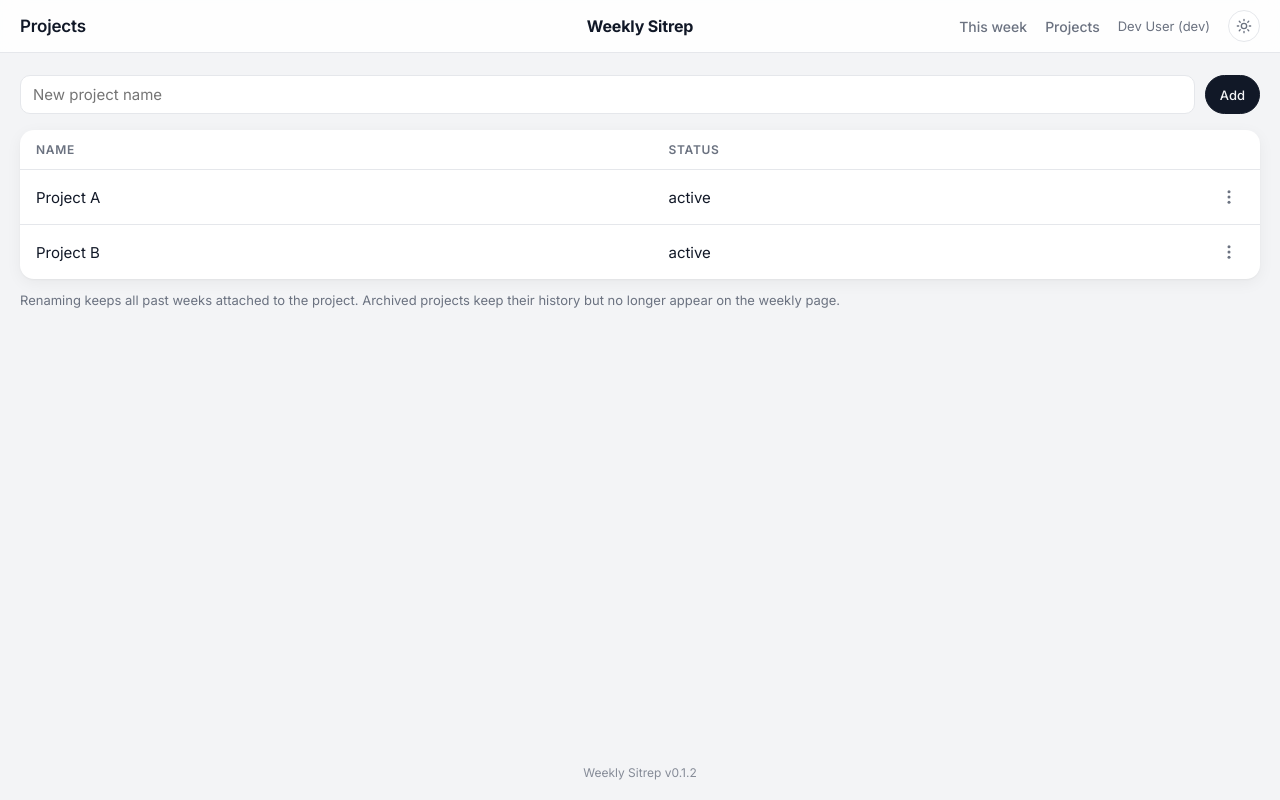
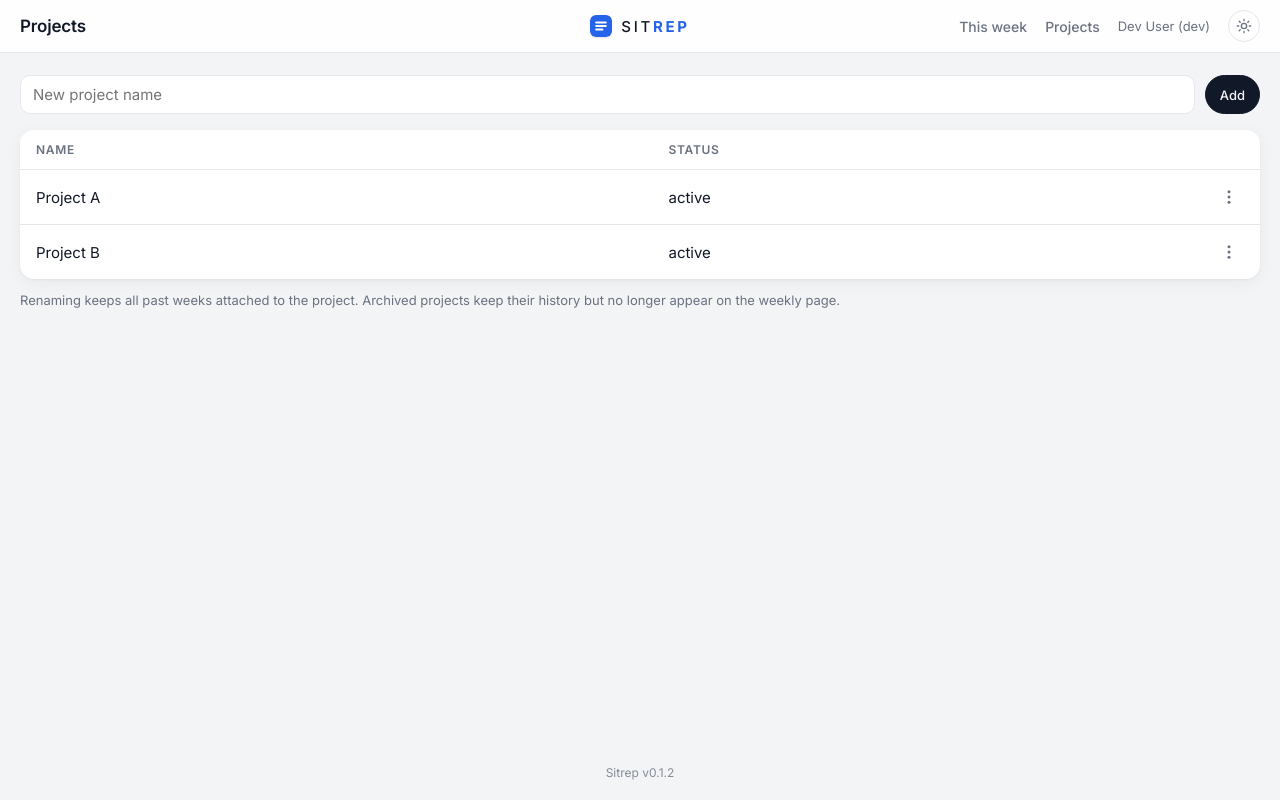
Before and after one commit to franchyze923/weekly-sitrep, a FastAPI app: page /projects in a window 1280 px wide. Run offline with FastAPI, Linux system fonts and the light colour scheme.

Commit message:
feat: rename to Sitrep, add wordmark
Co-Authored-By: Claude Fable 5.1 <noreply@anthropic.com>

```diff
--- a/app/main.py
+++ b/app/main.py
@@ -15,7 +15,7 @@ config.validate()
 db.init_db()
 
 BASE = Path(__file__).parent
-app = FastAPI(title="Weekly Sitrep")
+app = FastAPI(title="Sitrep")
 app.mount("/static", StaticFiles(directory=BASE / "static"), name="static")
 app.include_router(auth.router)
 
--- a/app/templates/base.html
+++ b/app/templates/base.html
@@ -3,7 +3,7 @@
 <head>
   <meta charset="utf-8">
   <meta name="viewport" content="width=device-width, initial-scale=1">
-  <title>{% block title %}Weekly Sitrep{% endblock %}</title>
+  <title>{% block title %}Sitrep{% endblock %}</title>
   <link rel="icon" href="/static/favicon.svg" type="image/svg+xml">
   <link rel="preconnect" href="https://fonts.googleapis.com">
   <link rel="preconnect" href="https://fonts.gstatic.com" crossorigin>
@@ -32,7 +32,10 @@
     a { color:var(--accent); }
 
     header { position:sticky; top:0; z-index:10; display:grid; grid-template-columns:1fr auto 1fr; align-items:center; gap:10px; padding:10px 20px; background:color-mix(in srgb, var(--panel) 85%, transparent); backdrop-filter:blur(10px); border-bottom:1px solid var(--line); }
-    header .brand { font-weight:700; font-size:16px; letter-spacing:-.01em; color:var(--text); text-decoration:none; white-space:nowrap; justify-self:center; }
+    header .brand { display:inline-flex; align-items:center; gap:9px; text-decoration:none; white-space:nowrap; justify-self:center; color:var(--text); }
+    header .brand .mark { width:22px; height:22px; border-radius:6px; box-shadow:0 1px 2px rgba(0,0,0,.12); }
+    header .brand span { font-weight:500; font-size:15px; letter-spacing:.18em; text-transform:uppercase; }
+    header .brand span b { font-weight:800; color:var(--accent); }
     header .left { display:flex; align-items:center; gap:10px; justify-self:start; }
     header .arrow { font-size:20px; line-height:1; text-decoration:none; color:var(--text); width:34px; height:34px; display:grid; place-items:center; border-radius:10px; transition:background .15s; }
     header .arrow:hover { background:var(--line); }
@@ -150,7 +153,10 @@
 <body>
 <header>
   <div class="left">{% block header %}{% endblock %}</div>
-  <a class="brand" href="/">Weekly Sitrep</a>
+  <a class="brand" href="/" aria-label="Sitrep home">
+    <svg class="mark" viewBox="0 0 32 32" aria-hidden="true"><rect width="32" height="32" rx="7" fill="var(--accent)"/><path d="M9 11h14M9 16h14M9 21h9" stroke="#fff" stroke-width="3" stroke-linecap="round"/></svg>
+    <span>SIT<b>REP</b></span>
+  </a>
   <nav>
     <a href="/">This week</a>
     <a href="/projects">Projects</a>
@@ -164,7 +170,7 @@
 <main>
 {% block content %}{% endblock %}
 </main>
-<footer>Weekly Sitrep v{{ app_version }}{% if app_build %} · {{ app_build }}{% endif %}</footer>
+<footer>Sitrep v{{ app_version }}{% if app_build %} · {{ app_build }}{% endif %}</footer>
 <script>
   document.getElementById('theme-toggle').addEventListener('click', () => {
     const root = document.documentElement;
@@ -193,7 +199,7 @@
         const name = card.dataset.project, sum = card.querySelector('.summary');
         return name + '\n' + (sum ? sum.textContent.trim() : '(no report this week)');
       });
-      copyText('Weekly Sitrep — ' + all.dataset.week + '\n\n' + parts.join('\n\n'), all);
+      copyText('Sitrep — ' + all.dataset.week + '\n\n' + parts.join('\n\n'), all);
     }
   });
   // Generate with an empty report: show a hint instead of sending the request.
--- a/app/templates/login.html
+++ b/app/templates/login.html
@@ -1,5 +1,5 @@
 {% extends "base.html" %}
-{% block title %}Sign in · Weekly Sitrep{% endblock %}
+{% block title %}Sign in · Sitrep{% endblock %}
 {% block content %}
 <div class="login card">
   <h1>Sign in</h1>
--- a/app/templates/projects.html
+++ b/app/templates/projects.html
@@ -1,5 +1,5 @@
 {% extends "base.html" %}
-{% block title %}Projects · Weekly Sitrep{% endblock %}
+{% block title %}Projects · Sitrep{% endblock %}
 {% block header %}<span class="week">Projects</span>{% endblock %}
 {% block content %}
 <form class="inline" method="post" action="/projects">
--- a/app/templates/week.html
+++ b/app/templates/week.html
@@ -1,5 +1,5 @@
 {% extends "base.html" %}
-{% block title %}{{ week_label(monday) }} · Weekly Sitrep{% endblock %}
+{% block title %}{{ week_label(monday) }} · Sitrep{% endblock %}
 {% block header %}{% with suffix='' %}{% include "_week_nav.html" %}{% endwith %}{% endblock %}
 {% block content %}
 {% if not rows %}
```
Also changed, not shown: README.md.
